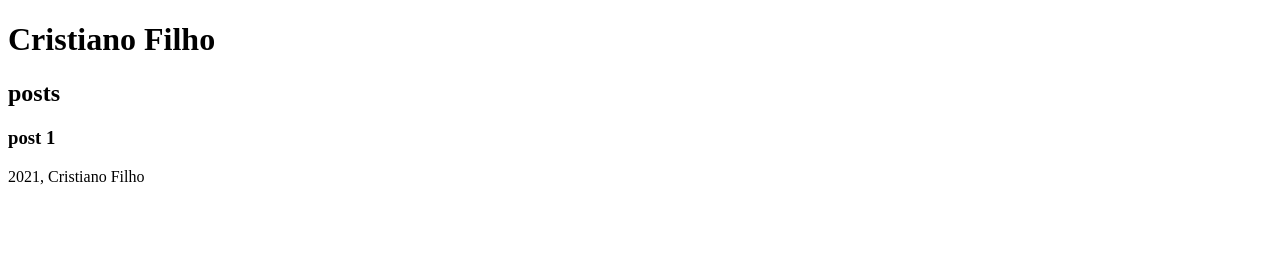
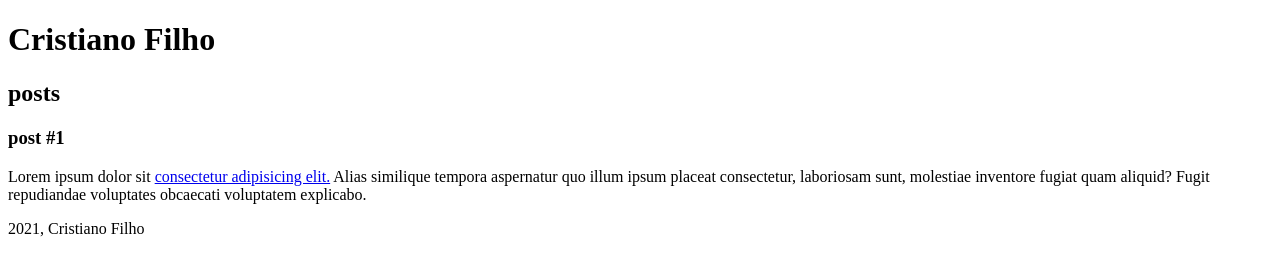
Before and after one commit to CristianoFIlho/Full-Stack-JavaScript, a plain HTML site: page HTML/index.html in a window 1280 px wide. Drawn offline with Linux system fonts and the light colour scheme.

Commit message:
a href exemple

```diff
--- a/HTML/index.html
+++ b/HTML/index.html
@@ -19,7 +19,20 @@
         </header>
         <article>
             <header>
-                <h3>post 1</h3>
+                <h3>post #1</h3>
+                <p>
+
+
+                    Lorem ipsum dolor sit <a href="https://github.com/CristianoFIlho/">consectetur adipisicing
+                        elit.</a>
+                    Alias
+                    similique tempora
+                    aspernatur quo
+                    illum
+                    ipsum placeat consectetur, laboriosam sunt, molestiae inventore fugiat quam aliquid? Fugit
+                    repudiandae
+                    voluptates obcaecati voluptatem explicabo.
+                </p>
             </header>
         </article>
     </section>
```
